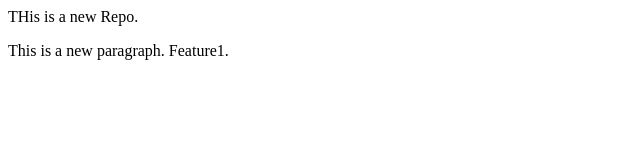
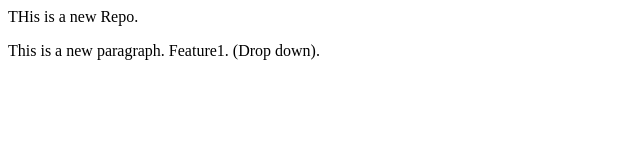
Before and after one commit to Siddiqui1818/LocalRepo, a plain HTML site: page index.html in a window 1280 px wide. Shown: the full height of the page, 0-640 px from the left. Drawn offline with Linux system fonts and the light colour scheme.

```diff
--- a/index.html
+++ b/index.html
@@ -1,5 +1,5 @@
 <p>THis is  a new Repo.</p>
 
 <p>
-    This is a new paragraph. Feature1.
+    This is a new paragraph. Feature1. (Drop down).
 </p>
```
